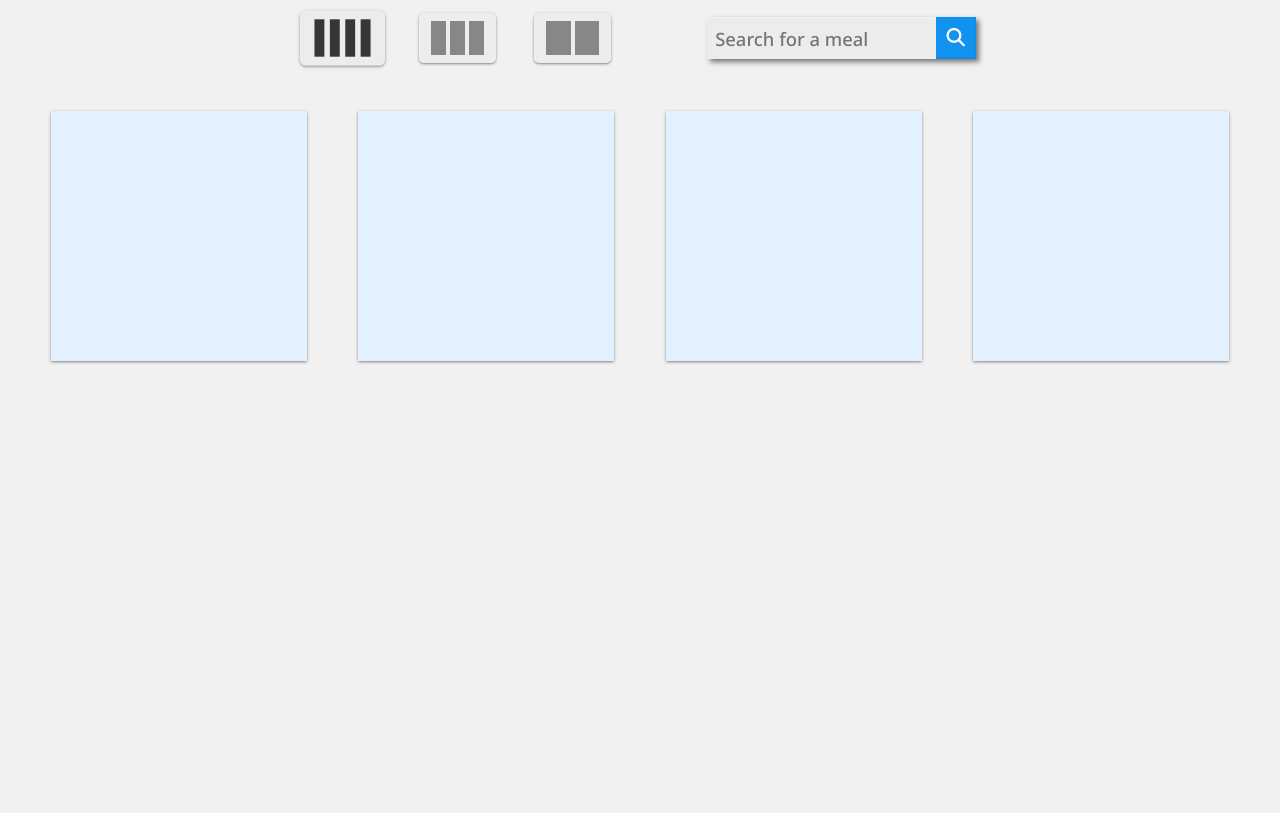
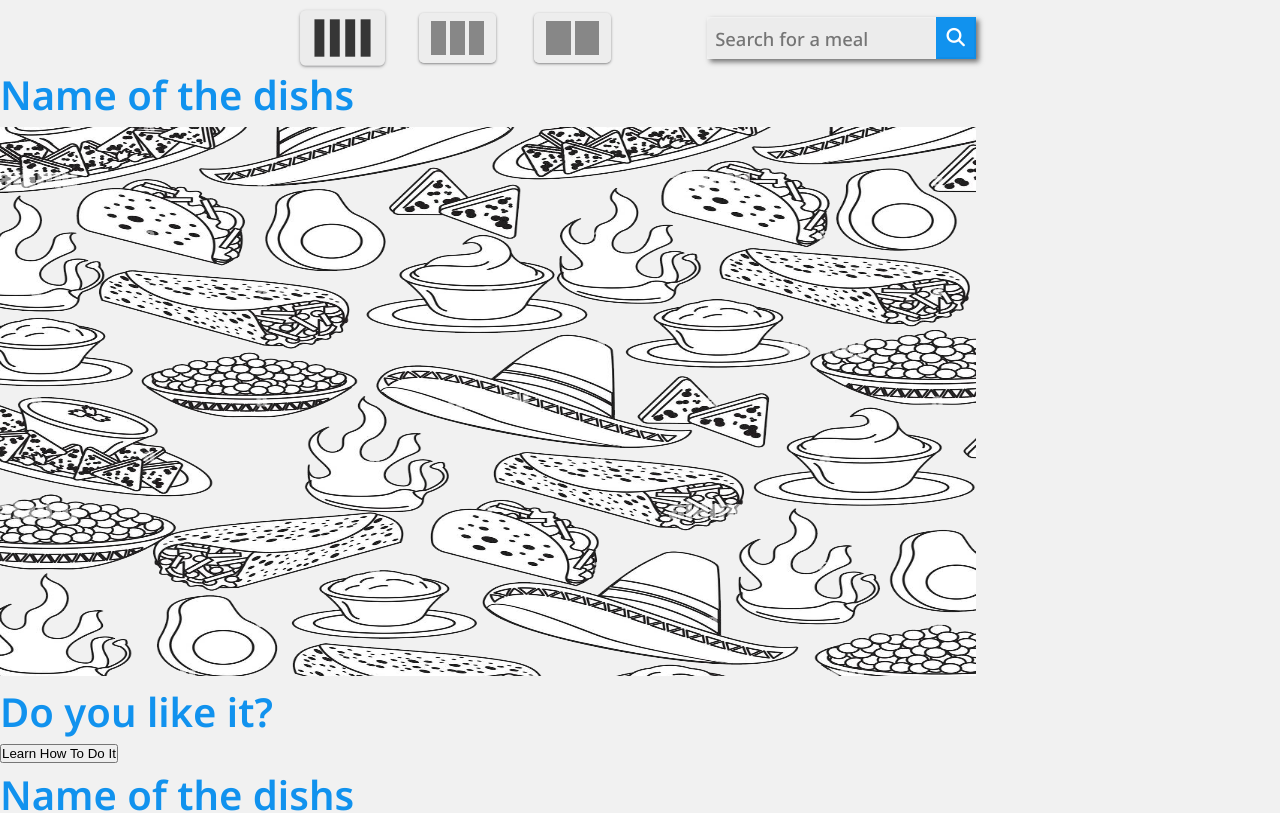
Before and after one commit to JuanWebDeveloper/WLRP, a Next.js app: page / in a window 1280 px wide. Shown: the part 540-1353 px from the top of the page. Before the commit the page ends 933 px from the top, so only its background shows below. Built offline with nearby package versions, Linux system fonts and the light colour scheme.

Commit message:
[FEAT] Creation of the card component for the recipes

```diff
--- a/pages/index.tsx
+++ b/pages/index.tsx
@@ -1,6 +1,7 @@
 // Import components of the page
 import { Header } from '@/views/components/Home/Header';
 import { ViewOptions } from '@/views/components/Home/ViewOptions';
+import { Card } from '@/views/components/shared/Card';
 import { useState } from 'react';
 
 const Home = () => {
@@ -12,11 +13,11 @@ const Home = () => {
         <Header />
         <ViewOptions grid={grid} setGrid={setGrid} />
 
-        <div className={`reset ${grid}`}>
-          <div></div>
-          <div></div>
-          <div></div>
-          <div></div>
+        <div className={`cards ${grid}`}>
+          <Card />
+          <Card />
+          <Card />
+          <Card />
         </div>
       </div>
     </div>
--- a/views/components/Home/ViewOptions.tsx
+++ b/views/components/Home/ViewOptions.tsx
@@ -41,7 +41,7 @@ export const ViewOptions = ({ grid, setGrid }: any) => {
             onFocus={() => searchScale(true)}
             onBlur={() => searchScale(false)}
           />
-          <button>
+          <button className='button-color'>
             <i className='fa-solid fa-magnifying-glass'></i>
           </button>
         </form>
--- /dev/null
+++ b/views/components/shared/Card.tsx
@@ -0,0 +1,18 @@
+import Image from 'next/image';
+
+export const Card = () => {
+  return (
+    <div className='card'>
+      <div className='content'>
+        <h3>Name of the dishs</h3>
+        <div className='dish-image'>
+          <Image src={'/header.png'} alt={'Image of the dist'} width={'976'} height={'549'} />
+        </div>
+        <div className='card-footer'>
+          <h3>Do you like it?</h3>
+          <button className='button-color'>Learn How To Do It</button>
+        </div>
+      </div>
+    </div>
+  );
+};
```
